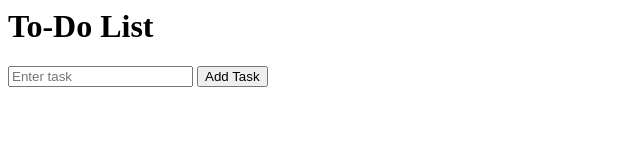
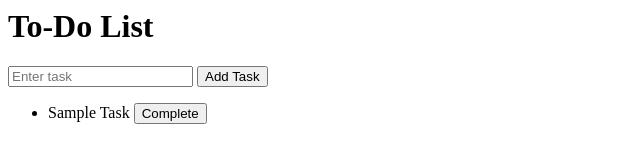
Before and after one commit to Krishaan1729/todo-list-app, a plain HTML site: page index.html in a window 1280 px wide. Shown: the whole page, without its empty margins (0-640 px from the left). Drawn offline with Linux system fonts and the light colour scheme.

Commit message:
Added complete button to task

```diff
--- a/index.html
+++ b/index.html
@@ -4,4 +4,8 @@
 <button>Add Task</button>
 
 <ul>
+    <li>
+        Sample Task
+        <button>Complete</button>
+    </li>
 </ul>
```
